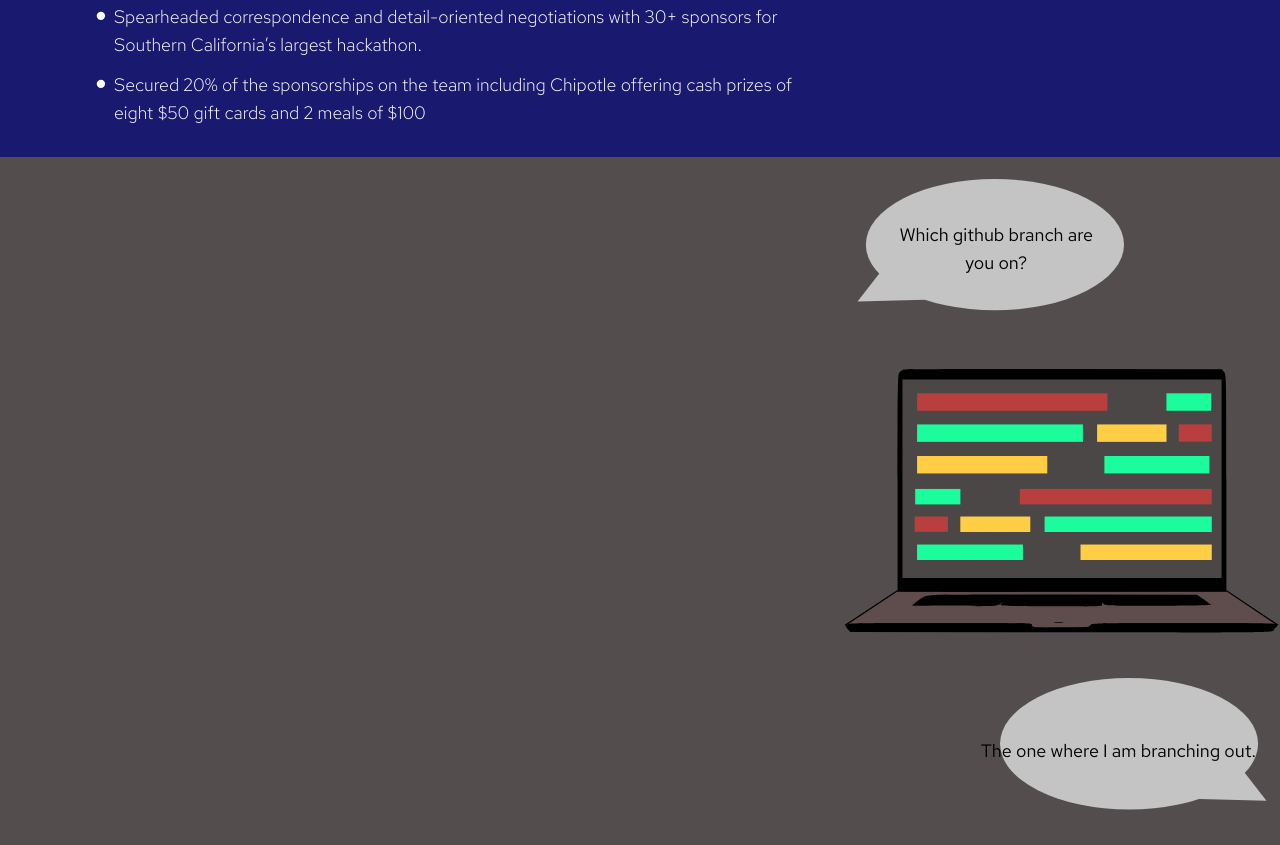
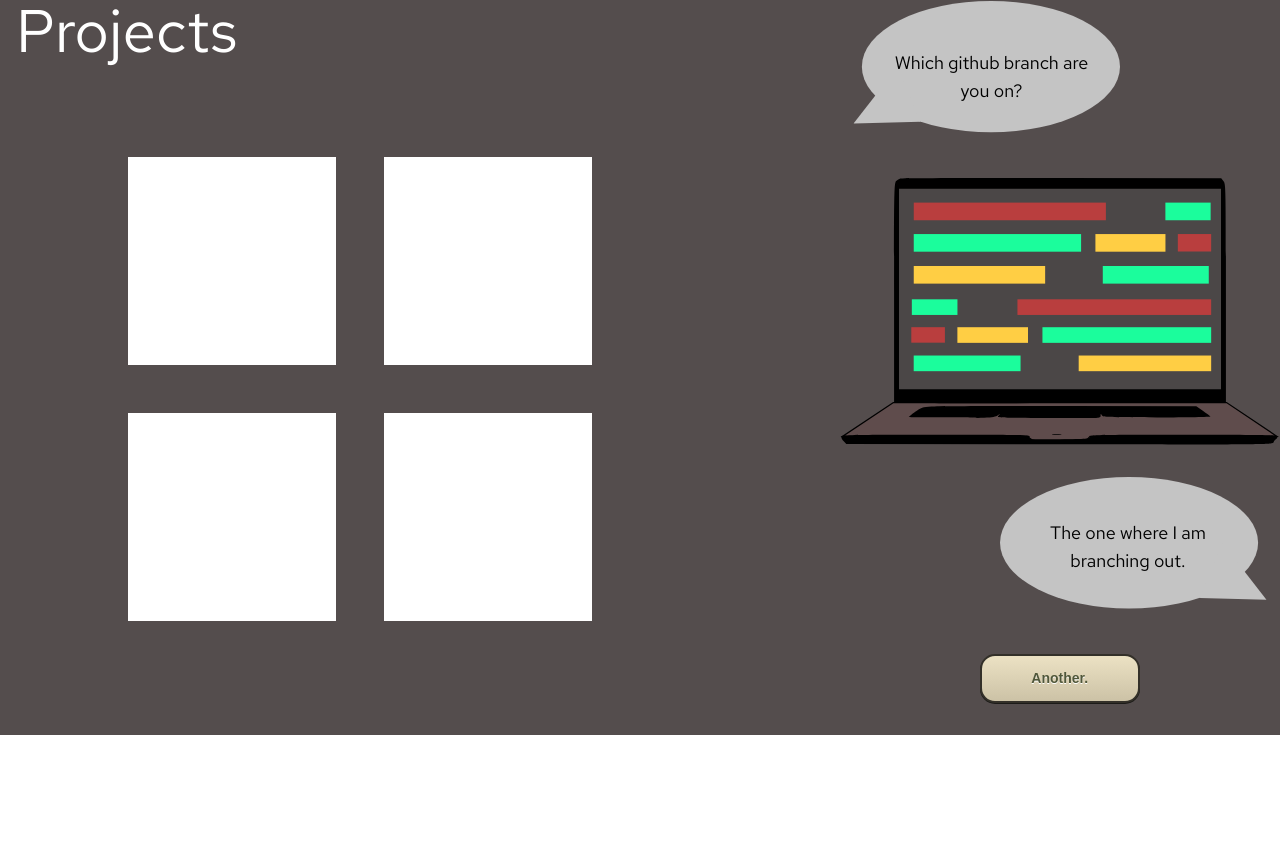
Before and after one commit to ascend2001/personal-website, a React (Create React App) app: page / in a window 1280 px wide. Shown: the part 2793-3638 px from the top of the page. After the commit the page ends 3528 px from the top, so only its background shows below. Built offline with nearby package versions, Linux system fonts and the light colour scheme.

Commit message:
Added joke generator and responsiveness

```diff
--- a/src/App.js
+++ b/src/App.js
@@ -3,17 +3,16 @@ import AvnishMoon from './assets/avnish-on-moon.svg';
 import stars from './assets/stars.svg';
 import leaningMan from './assets/leaning-man.svg';
 import SkillsChest from './assets/Skills-chest.svg';
-import laptop from './assets/laptop.svg';
-import askerSpeech from './assets/asker-speech-bubble.svg';
-import responderSpeech from './assets/responder-speech-bubble.svg';
 import ExpCard from './ExpCard';
 import apprenticeLogo from './assets/apprentice-logo.png';
 import hussleLogo from './assets/hussle-logo.png';
 import bpLogo from './assets/bp-logo.png';
 import dsuLogo from './assets/dsuLogo.png';
 import uclaLogo from './assets/uclaLogo.png';
-import DMLogo from './assets/datamatchLogo.png';
+// import DMLogo from './assets/datamatchLogo.png';
 import IEEELogo from './assets/IEEELogo.png';
+import JokeGenerator from './jokeGenerator';
+
 // import transparent from './assets/transparent.png';
 
 const apprenticeWork = ['Increased sales tracking efficiency by over 70% by automating tracking on commission dashboard using Excel and Zapier.',
@@ -33,7 +32,7 @@ const IDEAHacksWork = ['Spearheaded correspondence and detail-oriented negotiati
 
 function App() {
   return (
-    <div className="flex flex-col">
+    <div className="flex flex-col select-none">
       <header className="initial-wrapper">
         <div className="absolute">
           <img src={stars} alt="" width="1392.3" height="695" className="blur-sm" />
@@ -74,29 +73,30 @@ function App() {
             <ExpCard imageName={bpLogo} company="LA Blueprint" role="Incoming Full-Stack Developer" timeline="January 2022" location="Los Angeles, CA" />
             <ExpCard imageName={dsuLogo} company="Data Science Union" role="Incoming Data Analyst" timeline="January 2022" location="Los Angeles, CA" />
             <ExpCard imageName={uclaLogo} work={LAWork} company="Undergraduate Learning Assistant Program at UCLA" role="Math 31AL Learning Assistant" timeline="September 2021 - December 2021" location="Los Angeles, CA" />
-            <ExpCard imageName={DMLogo} company="Datamatch at UCLA" role="Vice President of Social Affairs" timeline="June 2021 - Present" location="Los Angeles, CA" />
+            {/* <ExpCard
+            imageName={DMLogo}
+            company="Datamatch at UCLA"
+            role="Vice President of Social Affairs"
+            timeline="June 2021 - Present"
+            location="Los Angeles, CA" /> */}
             <ExpCard imageName={IEEELogo} work={IDEAHacksWork} company="IEEE at UCLA" role="Company Outreach | UCLA IDEA Hacks 2021" timeline="May 2020 - January 2021" location="Los Angeles, CA" />
           </div>
         </div>
-        <div className="flex place-items-center lg:basis-1/3">
+        <div className="flex place-items-center lg:basis-1/3 sm:hidden lg:flex">
           <img src={SkillsChest} alt="" width="536" height="798" className="skillsChest-img" />
         </div>
       </section>
-      <section className="flex flex-row fourth-wrapper">
-        <div className="flex flex-col basis-2/3 text-3xl place-content-center" />
-        <div className="flex flex-col justify-around relative">
-          <img src={askerSpeech} alt="" width="280" height="144.25" />
-          <div className="speech-bubble-wrapper absolute top-16 left-12 text-lg">
-            Which github branch are you on?
-          </div>
-          <img src={laptop} alt="" width="440.5" height="239.5" className="basis-1/3" />
-          <div className="flex flex-row place-content-end">
-            <img src={responderSpeech} alt="" width="280" height="144.25" />
-            <div className="absolute bottom-20 right-6 text-lg">
-              The one where I am branching out.
-            </div>
+      <section className="flex flex-col lg:flex-row fourth-wrapper">
+        <div className="flex flex-col text-white">
+          <div className="text-6xl mt-8 ml-4">Projects</div>
+          <div className="ml-32 mt-24 grid grid-cols-2 gap-12">
+            <div className="h-52 w-52 bg-white" />
+            <div className="h-52 w-52 bg-white" />
+            <div className="h-52 w-52 bg-white" />
+            <div className="h-52 w-52 bg-white" />
           </div>
         </div>
+        <JokeGenerator />
       </section>
 
     </div>
--- a/src/index.css
+++ b/src/index.css
@@ -139,5 +139,31 @@
 
 .fourth-wrapper{
     background:#544D4D;
-    height:43rem
+    /* height:43rem */
 }
+
+.jokeButton {
+	box-shadow: 0px 1px 0px 0px #1c1b18;
+	background:linear-gradient(to bottom, #eae0c2 5%, #ccc2a6 100%);
+	background-color:#eae0c2;
+	border-radius:15px;
+	border:2px solid #333029;
+	display:inline-block;
+	cursor:pointer;
+	color:#505739;
+	font-family:Arial;
+	font-size:14px;
+	font-weight:bold;
+	padding:12px 16px;
+	text-decoration:none;
+	text-shadow:0px 1px 0px #ffffff;
+    width:10rem;
+}
+.jokeButton:hover {
+	background:linear-gradient(to bottom, #ccc2a6 5%, #eae0c2 100%);
+	background-color:#ccc2a6;
+}
+.jokeButton:active {
+	position:relative;
+	top:1px;
+}
--- /dev/null
+++ b/src/jokeGenerator.js
@@ -0,0 +1,45 @@
+import React, { useState } from 'react';
+import laptop from './assets/laptop.svg';
+import askerSpeech from './assets/asker-speech-bubble.svg';
+import responderSpeech from './assets/responder-speech-bubble.svg';
+
+const jokes = [
+  {
+    asker: 'Which github branch are you on?',
+    responder: 'The one where I am branching out.',
+  },
+  {
+    asker: 'In order to understand recursion',
+    responder: 'You must first understand recursion',
+  },
+];
+
+function JokeGenerator() {
+  const [i, seti] = useState(0);
+
+  function HandleClick() {
+    seti((i + 1) % (jokes.length));
+  }
+  return (
+    <div className="flex flex-row grow justify-center lg:justify-end">
+      <div className="flex flex-col justify-around relative">
+        <img src={askerSpeech} alt="" width="280" height="144.25" className="my-8" />
+        <div className="speech-bubble-wrapper absolute top-20 left-12 text-lg">
+          {jokes[i].asker}
+        </div>
+        <img src={laptop} alt="" width="440.5" height="239.5" className="basis-1/3" />
+        <div className="flex flex-row place-content-end">
+          <img src={responderSpeech} alt="" width="280" height="144.25" className="my-8" />
+          <div className="speech-bubble-wrapper absolute bottom-40 right-12 text-lg">
+            {jokes[i].responder}
+          </div>
+        </div>
+        <div className="flex flex-row justify-center mb-8">
+          <button type="button" className="jokeButton" onClick={HandleClick}>Another.</button>
+        </div>
+      </div>
+    </div>
+  );
+}
+
+export default JokeGenerator;
```
